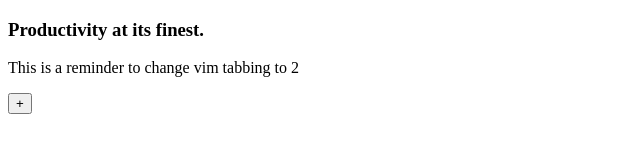
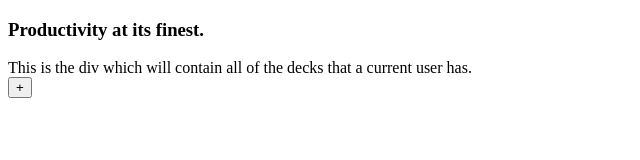
Before and after one commit to jesusjoaquin/pdecks, an Electron app: page src/index.html in a window 800 px wide. Shown: the whole page, without its empty margins (0-640 px from the left). Drawn offline with Linux system fonts and the light colour scheme.

```diff
--- a/src/index.html
+++ b/src/index.html
@@ -7,7 +7,9 @@
   </head>
   <body>
     <h3>Productivity at its finest.</h3>
-	<p>This is a reminder to change vim tabbing to 2</p>
+    <div class="container">
+	This is the div which will contain all of the decks that a current user has.
+    </div>
     <button id="addBtn">+</button>
     <script src="index.js"></script>
   </body>
```
